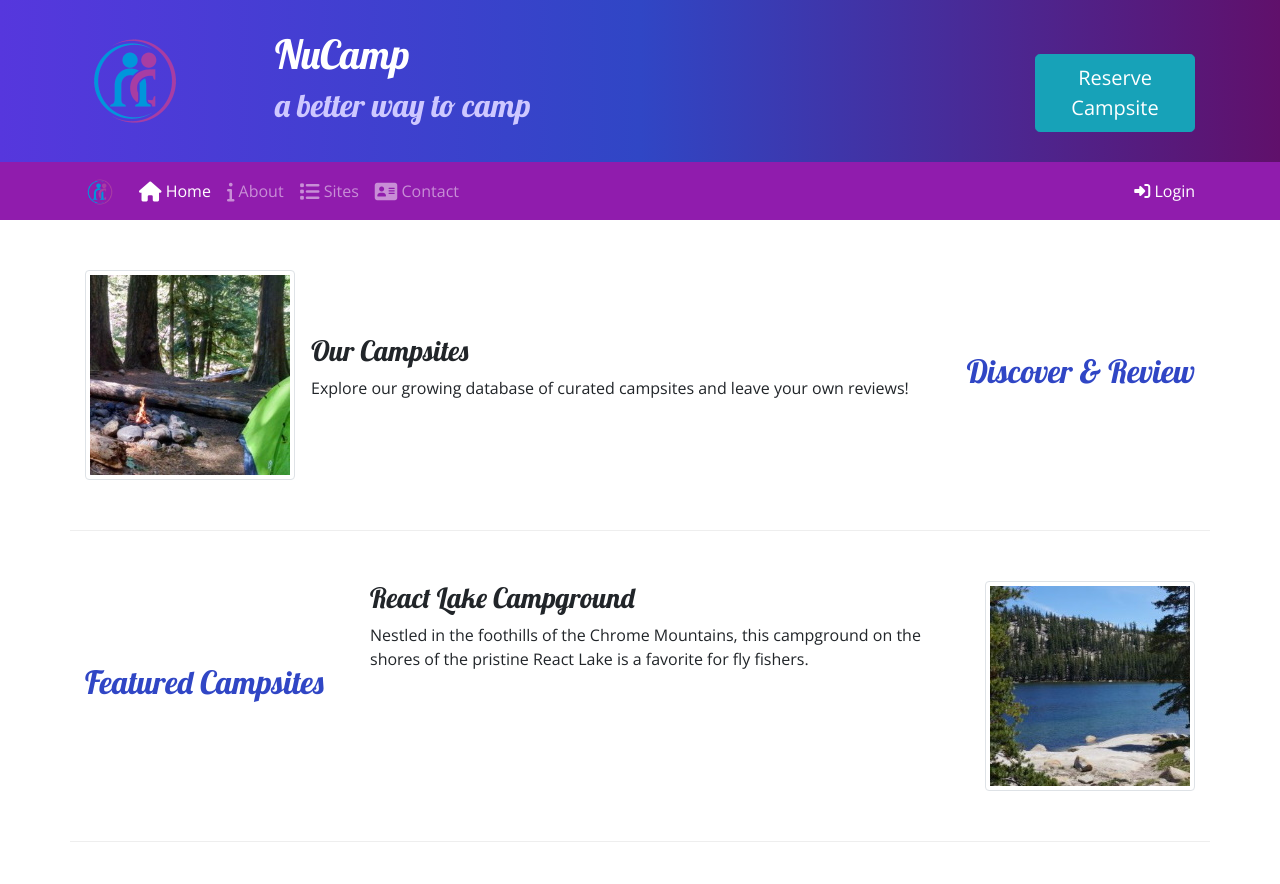
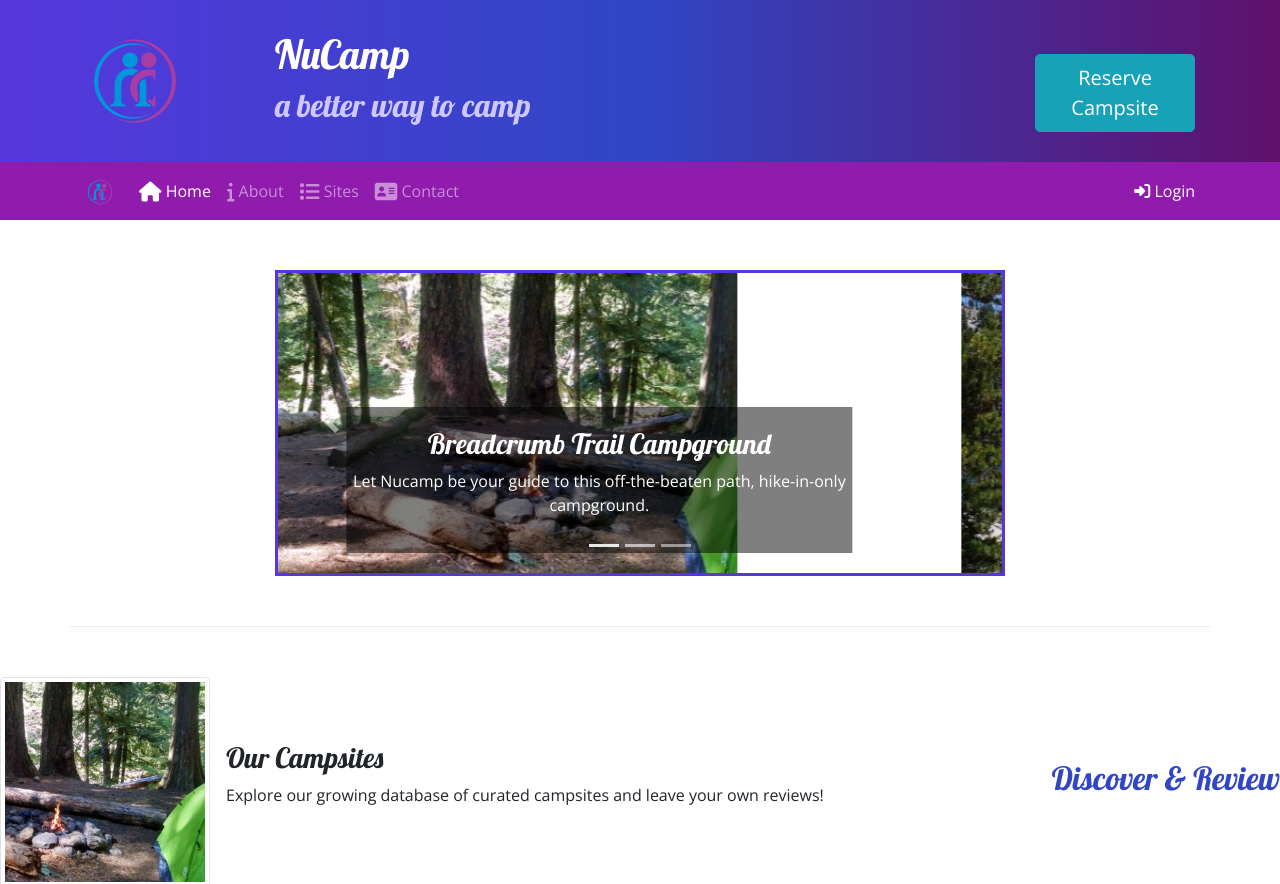
Before and after one commit to zootechdrum/nucampsite-1, a website: page index.html in a window 1280 px wide. Shown: the top 884 px of the page. Drawn offline with nearby package versions, Linux system fonts and the light colour scheme.

Commit message:
Carousel

```diff
--- a/css/styles.css
+++ b/css/styles.css
@@ -45,3 +45,11 @@ a, a:hover {
    color: inherit;
    text-decoration: none;
 }
+
+.carousel-caption {
+    background-color: rgba(0, 0, 0, 0.5);
+}
+
+.carousel {
+    border: solid #5637DD;
+}
--- a/index.html
+++ b/index.html
@@ -93,6 +93,53 @@
   </div>
 
   <div class="container">
+    <div class="row row-content">
+      <div class="col-md-8 mx-auto">
+        <div id="homeCarousel" class="carousel slide" data-ride="carousel">
+          <ol class="carousel-indicators">
+            <li data-target="#homeCarousel" data-slide-to="0" class="active"></li>
+            <li data-target="#homeCarousel" data-slide-to="1"></li>
+            <li data-target="#homeCarousel" data-slide-to="2"></li>
+          </ol>
+          <div class="carousel-inner">
+            <div class="carousel-item active">
+              <img class="d-block-w-100" src="img/breadcrumb-trail.jpg" alt="Breadcrumb Trail Campground" />
+              <div class="carousel-caption">
+                <h3>Breadcrumb Trail Campground</h3>
+                <p class="d-none d-sm-block">Let Nucamp be your guide to this off-the-beaten path, hike-in-only campground.
+                </p>
+              </div>
+            </div>
+            <div class="carousel-item">
+              <img class="d-block-w-100" src="img/react-lake.jpg" alt="React Lake Campground" />
+              <div class="carousel-caption">
+                <h3>React Lake Campground</h3>
+                <p class="d-none d-sm-block">Nestled in the foothills of the Chrome Mountains, this campground on the shores of the pristine React Lake is a favorite
+                for fly fishers.</p>
+              </div>
+            </div>
+            <div class="carousel-item">
+              <img class="d-block-w-100" src="img/chrome-river.jpg" alt="Chrome River Campground" />
+              <div class="carousel-caption">
+                <h3>Chrome River Campground</h3>
+                <p class="d-none d-sm-block">Spend a few sunny days and starry nights beneath a canopy of old-growth firs at this enchanting spot by the Chrome
+                River.</p>
+              </div>
+            </div>
+          </div>
+          <a class="carousel-control-prev" href="#homeCarousel" role="button" data-slide="prev">
+            <span class="carousel-control-prev-icon"></span>
+            <span class="sr-only">Previous</span>
+          </a>
+          <a class="carousel-control-next" href="#homeCarousel" role="button" data-slide="next">
+            <span class="carousel-control-next-icon"></span>
+            <span class="sr-only">Next</span>
+          </a>
+        </div>
+      </div>
+    </div>
+  </div>
+
     <div class="row row-content align-items-center">
       <div class="col-sm-4 order-sm-last col-md-3">
         <h2 class="text-sm-right">Discover & Review</h2>
```
